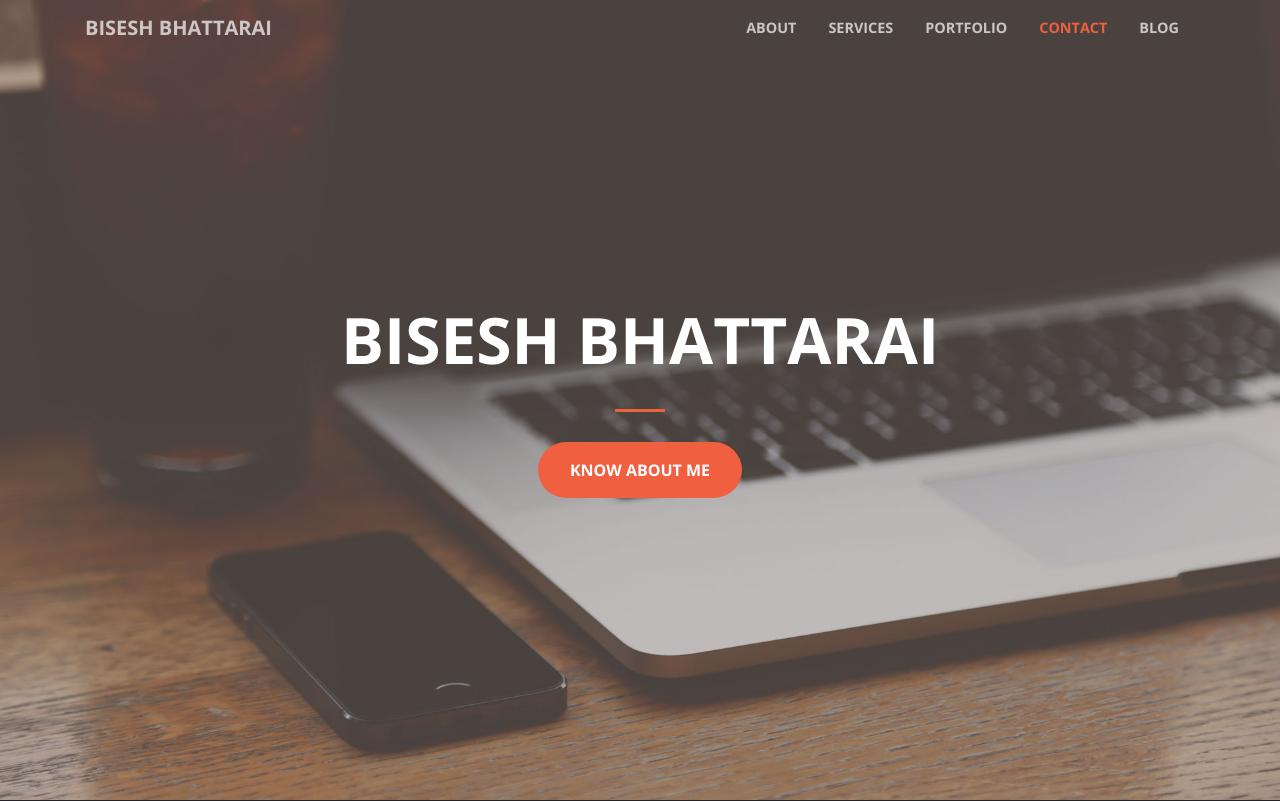
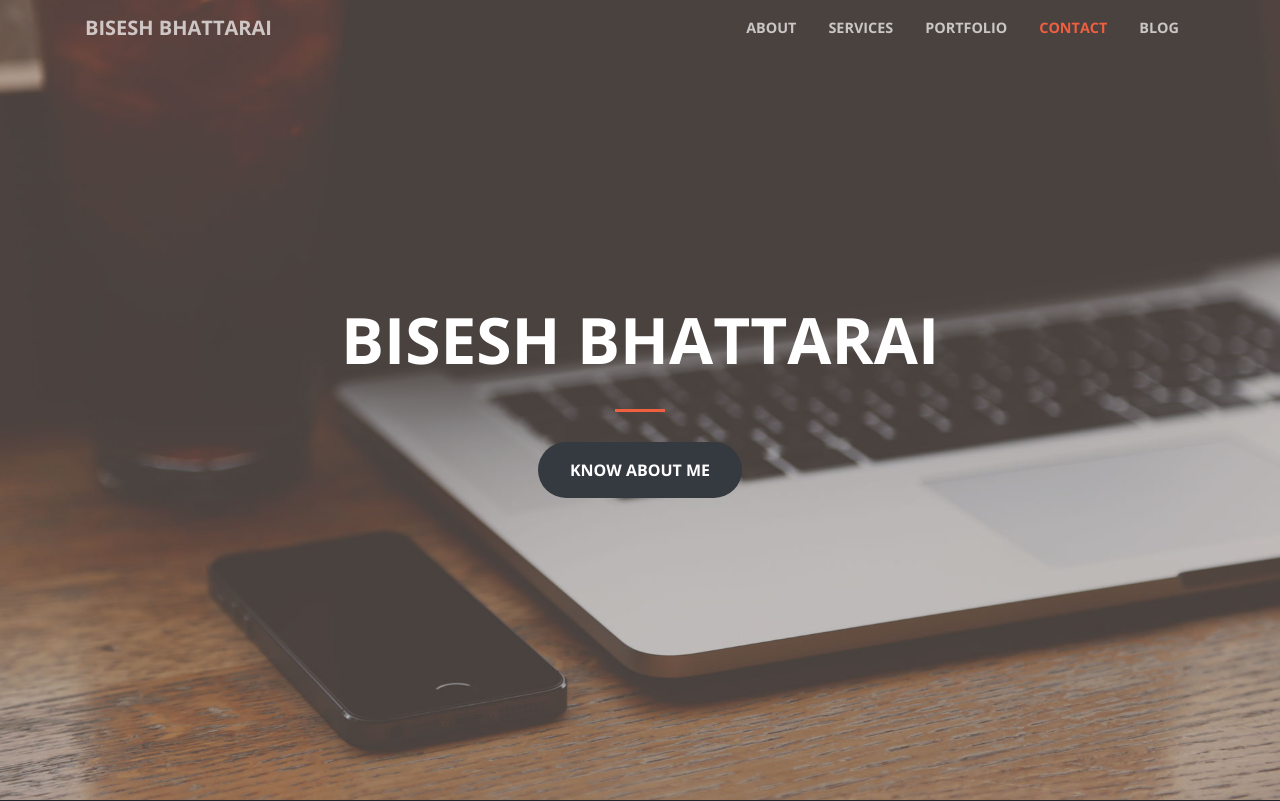
Before and after one commit to biseshbhattarai/PersonalPortfolio, a Django app: page / in a window 1280 px wide. Shown: the top 801 px of the page. Run offline with Django 3.2, Linux system fonts and the light colour scheme; data comes from the database, SQL or seed files in the repository; some libraries are stand-ins or nearby versions.

Commit message:
changes made

```diff
--- a/blog/templates/blog/index.html
+++ b/blog/templates/blog/index.html
@@ -73,7 +73,7 @@
           </div>
           <div class="col-lg-8 mx-auto">
 
-            <a class="btn btn-primary btn-xl js-scroll-trigger" href="#about">Know about me</a>
+            <a class="btn btn-dark btn-xl js-scroll-trigger" href="#about">Know about me</a>
           </div>
         </div>
       </div>
@@ -295,7 +295,7 @@
     </section>
     {% endblock %}
     {% block body %}
-     <section class="bg-info text-black">
+     <section class="bg-dark text-white">
       <div class="container text-center">
         <h2 class="mb-4">Let's get onto a business!</h2>
             <form class="form-signin" method="post">
```
